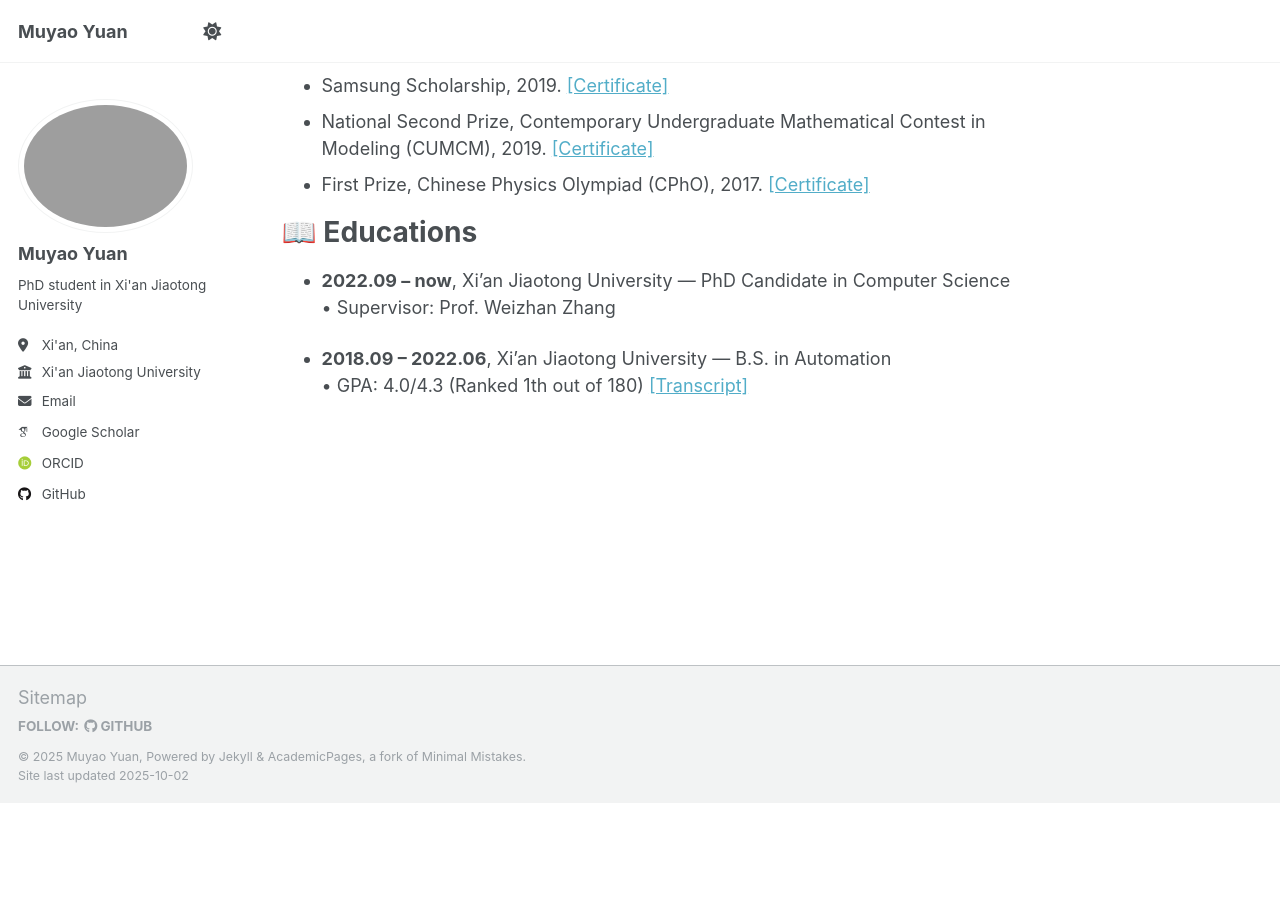
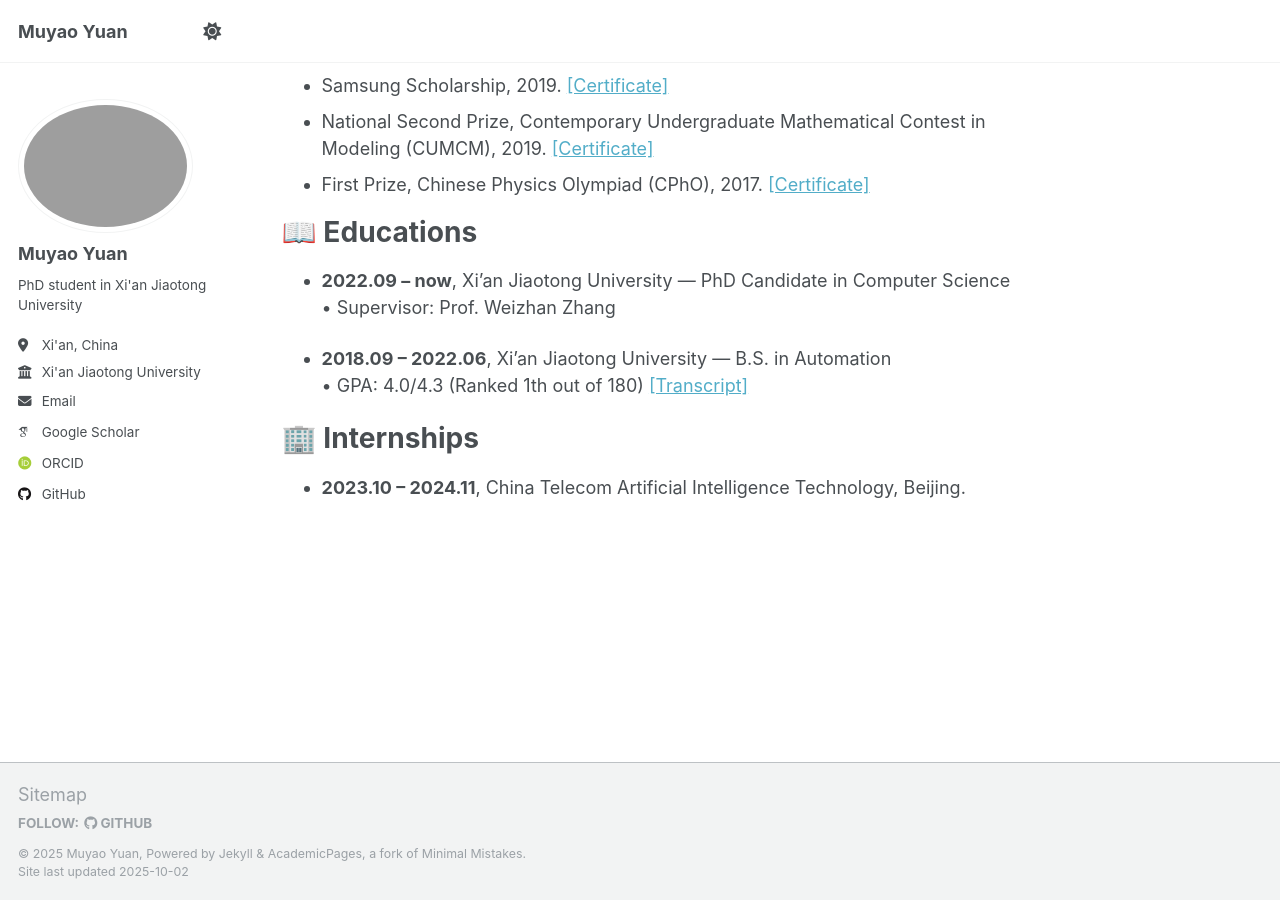
Before and after one commit to MuyaoYuan/MuyaoYuan.github.io, a Jekyll site: the page built from _pages/about.md, in a window 1280 px wide and 900 px high, scrolled down 1941 px. Built offline with Jekyll 4.4.1, drawn with Linux system fonts in a browser that asks for light colours; some web fonts are replaced; before the commit the page ends 2744 px from its top, so only the background shows below that.

Commit message:
update Internships

```diff
--- a/_pages/about.md
+++ b/_pages/about.md
@@ -121,3 +121,8 @@ I am **Muyao Yuan** (袁慕遥), a Ph.D. candidate in the MOEKLINNS Lab at Xi'an
 
 - **2018.09 – 2022.06**, Xi'an Jiaotong University — B.S. in Automation
   • GPA: 4.0/4.3 (Ranked 1th out of 180)  [[Transcript]](/images/transcript.jpg)
+
+
+🏢 Internships
+======
+- **2023.10 – 2024.11**, China Telecom Artificial Intelligence Technology, Beijing.
```
